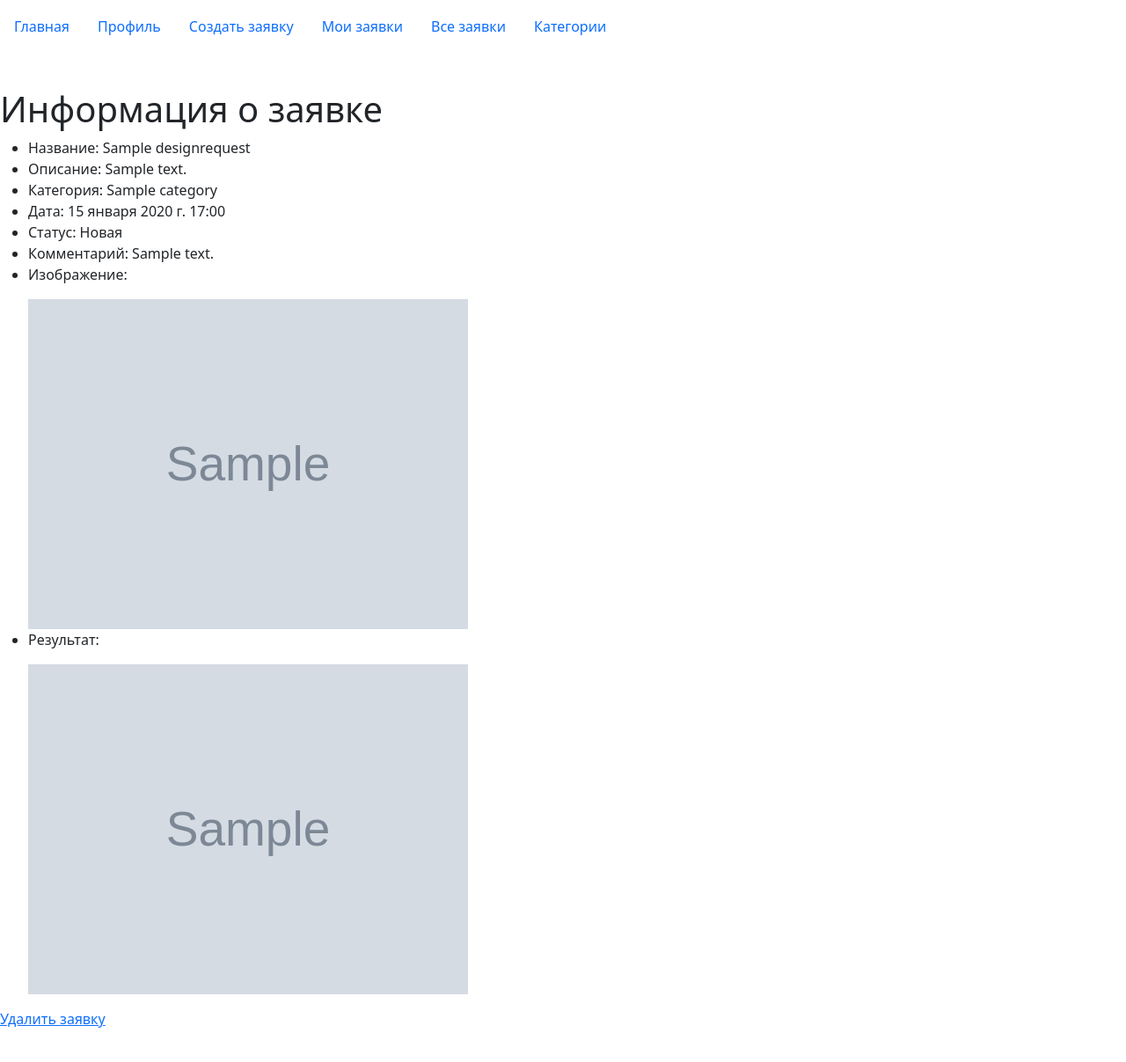
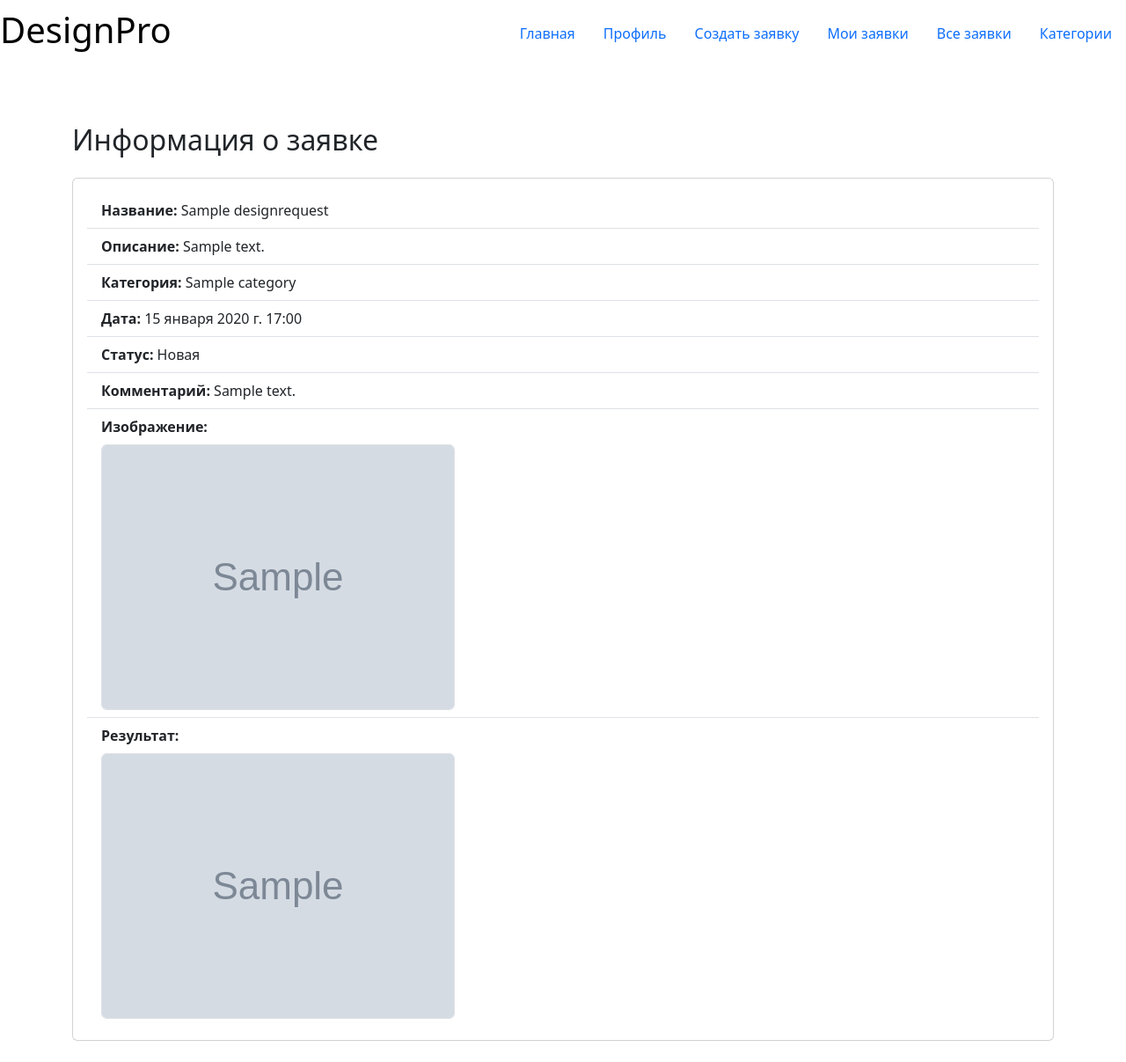
Before and after one commit to asikrr/task2, a Django app: page /designapp/designrequest/1/ in a window 1280 px wide. Shown: the whole page at 88% size. Before the commit the page ends 1168 px from the top, so only its background shows below. Run offline with Django 5.2, Linux system fonts and the light colour scheme; a user stored in the database is signed in; tables that the repository leaves empty hold one stand-in row (values such as "Sample post"); grey boxes marked "Sample" are stand-in pictures; some libraries are stand-ins or nearby versions.

Commit message:
pages design improved

```diff
--- a/designapp/static/css/style.css
+++ b/designapp/static/css/style.css
@@ -8,7 +8,24 @@ body {
     margin: auto;
 }
 
-nav {
+header {
+    display: flex;
+    justify-content: space-between;
+    align-items: center;
     padding-top: 10px;
     padding-bottom: 50px;
 }
+
+a {
+    text-decoration: none;
+}
+
+h1 > a {
+    color: black;
+}
+
+section {
+    display: flex;
+    flex-direction: column;
+    gap: 10px;
+}
--- a/designapp/templates/base.html
+++ b/designapp/templates/base.html
@@ -10,6 +10,7 @@
 </head>
 <body>
     <header>
+        <h1><a href="/">DesignPro</a></h1>
         <nav class="nav">
         {% if user.is_authenticated %}
             <a class="nav-link" href="/">Главная</a>
--- a/designapp/templates/designapp/designrequest_detail.html
+++ b/designapp/templates/designapp/designrequest_detail.html
@@ -3,35 +3,48 @@
 {% block title %}<title>Ваши заявки</title>{% endblock %}
 
 {% block content %}
+<section class="py-4">
+  <div class="container">
+    <h2 class="mb-4">Информация о заявке</h2>
+    <div class="card">
+      <div class="card-body">
+        <ul class="list-group list-group-flush">
+          <li class="list-group-item"><strong>Название:</strong> {{ designrequest.title }}</li>
+          <li class="list-group-item"><strong>Описание:</strong> {{ designrequest.description }}</li>
+          <li class="list-group-item"><strong>Категория:</strong> {{ designrequest.category }}</li>
+          <li class="list-group-item"><strong>Дата:</strong> {{ designrequest.date }}</li>
+          <li class="list-group-item"><strong>Статус:</strong> {{ designrequest.get_status_display }}</li>
 
-    <h1>Информация о заявке</h1>
-    <ul>
-        <li>Название: {{ designrequest.title }}</li>
-        <li>Описание: {{ designrequest.description }}</li>
-        <li>Категория: {{ designrequest.category }}</li>
-        <li>Дата: {{ designrequest.date }}</li>
-        <li>Статус: {{ designrequest.get_status_display }}</li>
-        {% if designrequest.comment %}<li>Комментарий: {{ designrequest.comment }}</li>{% endif %}
+          {% if designrequest.comment %}
+            <li class="list-group-item"><strong>Комментарий:</strong> {{ designrequest.comment }}</li>
+          {% endif %}
+
           {% if designrequest.image %}
-        <li>
-            <div>
-                <p>Изображение:</p>
-                <img src="{{ designrequest.image.url }}" alt="Изображение заявки" width="500px">
+            <li class="list-group-item">
+              <strong>Изображение:</strong>
+              <div class="mt-2">
+                <img src="{{ designrequest.image.url }}"
+                     alt="Изображение заявки"
+                     class="img-fluid border rounded"
+                     style="max-width: 500px;">
               </div>
             </li>
           {% endif %}
+
           {% if designrequest.result_image %}
-        <li>
-            <div>
-                <p>Результат:</p>
-                <img src="{{ designrequest.result_image.url }}" alt="Результат" width="500px">
+            <li class="list-group-item">
+              <strong>Результат:</strong>
+              <div class="mt-2">
+                <img src="{{ designrequest.result_image.url }}"
+                     alt="Результат"
+                     class="img-fluid border rounded"
+                     style="max-width: 500px;">
               </div>
             </li>
           {% endif %}
         </ul>
-
-    {% if designrequest.status == 'n' %}
-        <a href="{% url 'designrequest-delete' designrequest.id %}">Удалить заявку</a>
-    {% endif %}
-
+      </div>
+    </div>
+  </div>
+</section>
 {% endblock %}
--- a/designapp/templates/registration/login.html
+++ b/designapp/templates/registration/login.html
@@ -1,4 +1,5 @@
 {% extends 'base.html' %}
+{% load django_bootstrap5 %}
 
 {% block title %}<title>Вход</title>{% endblock %}
 
@@ -7,7 +8,7 @@
 <h1>Вход</h1>
 <form method="post">
     {% csrf_token %}
-    {{ form.as_p}}
+    {% bootstrap_form form %}
     <button type="submit" class="btn btn-primary">Войти</button>
 </form>
 
--- a/designapp/templates/registration/profile.html
+++ b/designapp/templates/registration/profile.html
@@ -3,13 +3,13 @@
 {% block title %}<title>Профиль</title>{% endblock %}
 
 {% block content %}
-
-    <h1>Профиль</h1>
+<section>
+    <h2>Профиль</h2>
 
     <p>Добро пожаловать, {{ user }}!</p>
     <form action="{% url 'logout' %}" method="post">
         {% csrf_token %}
         <button type="submit" class="btn btn-primary">Выход</button>
     </form>
-
+</section>
 {% endblock %}
--- a/designapp/templates/registration/register.html
+++ b/designapp/templates/registration/register.html
@@ -1,4 +1,5 @@
 {% extends 'base.html' %}
+{% load django_bootstrap5 %}
 
 {% block title %}<title>Регистрация</title>{% endblock %}
 
@@ -7,7 +8,7 @@
 <h1>Регистрация</h1>
 <form method="post">
     {% csrf_token %}
-    {{ form.as_p}}
+    {% bootstrap_form form %}
     <button type="submit" class="btn btn-primary">Зарегистрироваться</button>
 </form>
 
```
Also changed, not shown: designapp/templates/designapp/category_confirm_delete.html (+4 -3 lines), designapp/templates/designapp/category_form.html (+5 -4 lines), designapp/templates/designapp/category_list.html (+6 -9 lines), designapp/templates/designapp/designrequest_all_list.html (+24 -20 lines), designapp/templates/designapp/designrequest_confirm_delete.html (+5 -5 lines), designapp/templates/designapp/designrequest_form.html (+9 -8 lines), designapp/templates/designapp/designrequest_update_form.html (+10 -17 lines), designapp/templates/designapp/designrequest_user_list.html (+24 -19 lines), designapp/templates/index.html (+2 -6 lines). Lines whose indentation alone changed are shown as unchanged.
